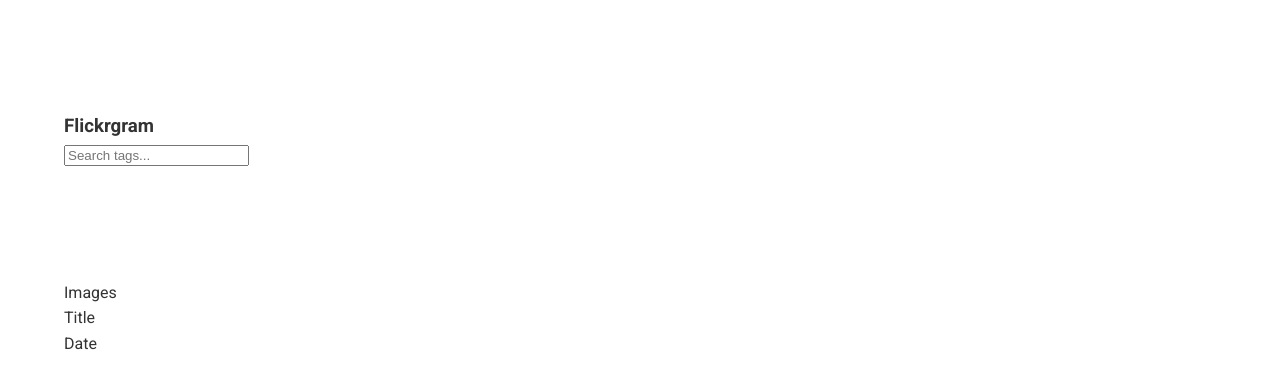
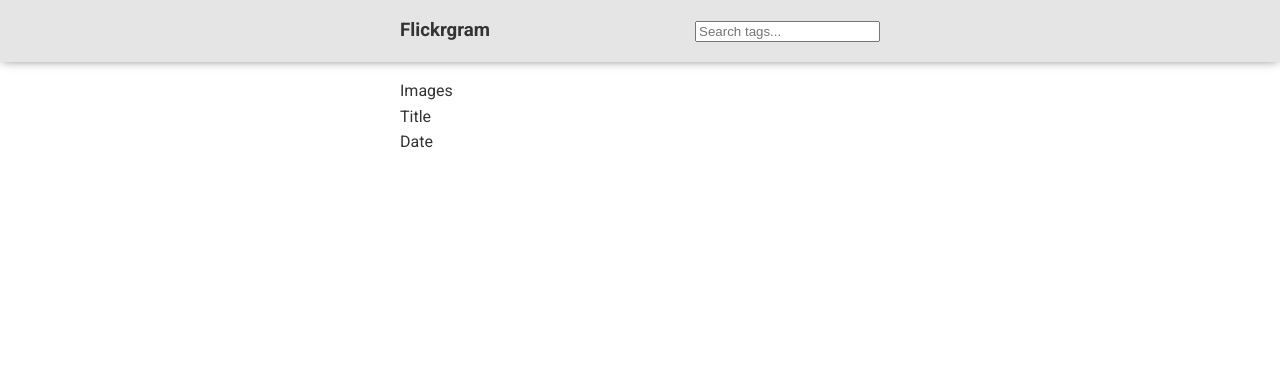
Before and after one commit to alimuddinhasan/flickr-frontend, a Next.js app: page / in a window 1280 px wide. Shown: the top 388 px of the page. Built offline with nearby package versions, Linux system fonts and the light colour scheme.

Commit message:
Style update
- Decrease size of container
- Update flexbox styling in the header

```diff
--- a/components/content/feeds/feeds.js
+++ b/components/content/feeds/feeds.js
@@ -5,9 +5,11 @@
 
 const feeds = () => {
   return (
-    <div className={utils.container}>
-      <Feed />
-    </div>
+    <section>
+      <div className={utils.container}>
+        <Feed />
+      </div>
+    </section>
   )
 }
 
--- a/components/content/header/header.js
+++ b/components/content/header/header.js
@@ -2,10 +2,9 @@
 import utils from 'styles/utils.module.scss'
 
 const header = () => {
-  const classArray = [styles.header]
   return (
-    <section className={classArray.join(' ')} >
-      <div className={utils.container}>
+    <section className={styles.header} >
+      <div className={[utils.container, styles.container].join(' ')}>
         <div className={styles.title}>
           <h3>Flickrgram</h3>
         </div>
--- a/components/content/header/header.module.scss
+++ b/components/content/header/header.module.scss
@@ -0,0 +1,18 @@
+.header {
+  display: block;
+  background: #e5e5e5;
+  width: 100%;
+  padding: 1em;
+  position: sticky;
+  top: 0;
+  box-shadow: 0px 0px 10px -2px rgba(51,51,51,0.75);
+
+  .container {
+    display: flex;
+    flex-direction: row;
+    flex-wrap: nowrap;
+    justify-content: space-between;
+    align-items: center;
+    align-content: space-between;
+  }
+}
--- a/styles/globals.scss
+++ b/styles/globals.scss
@@ -46,5 +46,5 @@
 }
 
 section {
-  padding: 7em 0;
+  padding: 1em 0;
 }
--- a/styles/utils.module.scss
+++ b/styles/utils.module.scss
@@ -1,6 +1,6 @@
 .container {
   width: 90%;
-  max-width: 1366px;
+  max-width: 30em;
   margin: 0 auto;
 }
 
```
